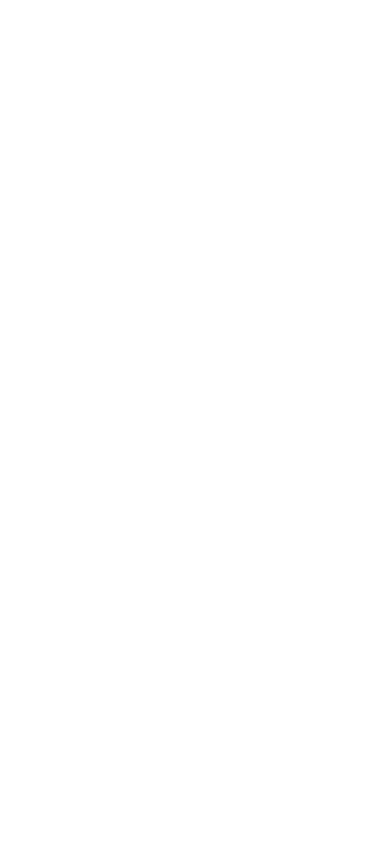
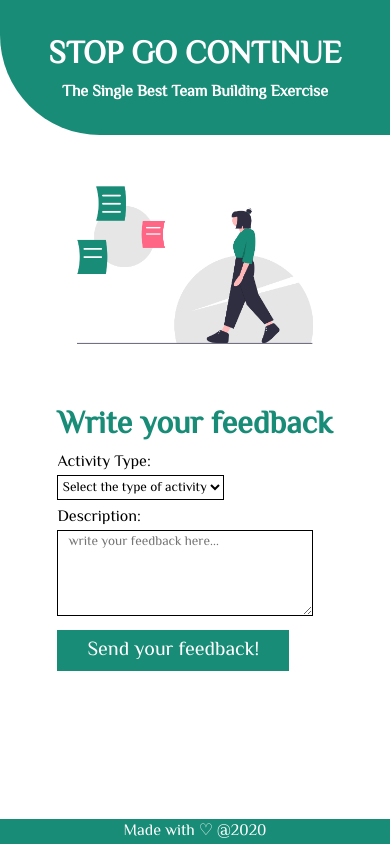
Before and after one commit to GSG-K3/stop-go-continue, a website: page public/student.html in a window 390 px wide. Drawn offline with Linux system fonts and the light colour scheme.

Commit message:
design pages #5 #6 #8 #10

```diff
--- a/public/cf.html
+++ b/public/cf.html
@@ -0,0 +1,22 @@
+<!DOCTYPE html>
+<html lang="en">
+
+<head>
+    <meta charset="UTF-8" />
+    <meta name="viewport" content="width=device-width, initial-scale=1.0" />
+    <meta http-equiv="X-UA-Compatible" content="ie=edge" />
+    <link rel="stylesheet" href="./css/styles.css" />
+    <link href="https://fonts.googleapis.com/css?family=El+Messiri&display=swap" rel="stylesheet" />
+    <title>Stop Go Continue</title>
+</head>
+
+<body>
+    <div class="title">
+        <h1>STOP GO CONTINUE</h1>
+        <h4>The Single Best Team Building Exercise</h4>
+
+
+        <footer>Made with ♡ @2020</footer>
+</body>
+
+</html>
--- /dev/null
+++ b/public/css/forms.css
@@ -0,0 +1,76 @@
+* {
+  padding: 0;
+  margin: 0;
+}
+
+.container {
+  display: flex;
+  flex-direction: column;
+  align-items: center;
+}
+
+.user_form {
+  display: flex;
+  flex-direction: column;
+  align-items: flex-start;
+  justify-content: space-evenly;
+  height: 80vh;
+}
+
+.form_title {
+  color: #188c77;
+  margin: 50px 30px 0;
+}
+
+.input_label {
+  color: white;
+  width: 100px;
+}
+
+.form_input {
+  font-size: 17px;
+  border: none;
+  border-bottom: 1px solid gray;
+  margin-left: 30px;
+  outline: none;
+}
+
+.form_list {
+  padding: 5px 20px;
+  margin-left: 30px;
+  background: white;
+  outline: none;
+}
+
+.login_button {
+  background: #188c77;
+  color: white;
+  border: none;
+  padding: 10px 90px;
+  margin: 20px 30px 0;
+  font-size: 20px;
+}
+
+.register_button {
+  background: #188c77;
+  color: white;
+  border: none;
+  padding: 10px 50px;
+  margin: 20px 30px 0;
+  font-size: 20px;
+}
+
+.back {
+  text-decoration: none;
+  color: #188c77;
+  font-size: 20px;
+}
+
+footer {
+  background: #188c77;
+  color: white;
+  position: fixed;
+  bottom: 0;
+  width: 100vw;
+  text-align: center;
+}
--- /dev/null
+++ b/public/css/styles.css
@@ -0,0 +1,111 @@
+* {
+  padding: 0;
+  margin: 0;
+  text-align: center;
+  font-family: "El Messiri", sans-serif;
+}
+
+.title {
+  background: #188c77;
+  color: white;
+  padding: 30px 0;
+  margin: 0 0 20px 0;
+  border-bottom-left-radius: 100px;
+}
+
+.container {
+  display: flex;
+  flex-direction: row-reverse;
+  justify-content: space-evenly;
+  align-items: center;
+  height: 50vh;
+  margin-top: 50px;
+}
+.buttons {
+  display: flex;
+  flex-direction: column;
+  align-items: center;
+  justify-content: center;
+  height: 26vh;
+}
+
+.container__button {
+  background: #188c77;
+  color: white;
+  border: none;
+  padding: 10px 20px;
+  margin: 10px;
+  width: 200px;
+  outline: none;
+}
+
+.container__button a {
+  color: white;
+  font-size: 20px;
+  text-decoration: none;
+}
+
+.container__img {
+  width: 400px;
+  height: 300px;
+}
+
+footer {
+  background: #188c77;
+  color: white;
+  position: fixed;
+  bottom: 0;
+  width: 100vw;
+}
+
+@media only screen and (max-width: 960px) {
+  .container {
+    flex-direction: column;
+    align-items: center;
+    justify-content: space-between;
+    height: 60vh;
+    margin-top: 30px;
+  }
+
+  .container__img {
+    width: 300px;
+    height: 200px;
+  }
+}
+
+.user_form {
+  display: flex;
+  flex-direction: column;
+  justify-content: space-between;
+  align-items: flex-start;
+}
+
+.form_title {
+  color: #188c77;
+}
+
+.form_label {
+  text-align: left;
+  margin-bottom: 5px;
+}
+.activity_list {
+  background: none;
+  outline: none;
+  border: 1px solid black;
+}
+.activity_description {
+  width: 60vw;
+  height: 10vh;
+  text-align: left;
+  outline: none;
+  border: 1px solid black;
+  padding: 0 10px;
+}
+
+.send_button {
+  background: #188c77;
+  color: white;
+  border: none;
+  padding: 5px 30px;
+  font-size: 20px;
+}
--- a/public/student.html
+++ b/public/student.html
@@ -0,0 +1,49 @@
+<!DOCTYPE html>
+<html lang="en">
+
+<head>
+    <meta charset="UTF-8" />
+    <meta name="viewport" content="width=device-width, initial-scale=1.0" />
+    <meta http-equiv="X-UA-Compatible" content="ie=edge" />
+    <link rel="stylesheet" href="./css/styles.css" />
+    <link href="https://fonts.googleapis.com/css?family=El+Messiri&display=swap" rel="stylesheet" />
+    <title>Stop Go Continue</title>
+</head>
+
+<body>
+    <div class="title">
+        <h1>STOP GO CONTINUE</h1>
+        <h4>The Single Best Team Building Exercise</h4>
+    </div>
+
+    <div class="container">
+        <img class="container__img" src="girl.png" alt="girl illustration image" />
+
+        <form class="user_form" action="/student" method="POST">
+            <h1 class="form_title">Write your feedback</h1>
+
+            <label class="form_label" for="activitytype"> Activity Type: <br>
+                <select class="activity_list" name="activitytype" required>
+                    <option value="" disabled selected>Select the type of activity</option>
+                    <option value="stop">Stop</option>
+                    <option value="go">Go</option>
+                    <option value="continue">Continue</option>
+                </select>
+            </label>
+
+
+            <label class="form_label" for="description"> Description: <br>
+                <textarea class="activity_description" name="description" placeholder="write your feedback here..."
+                    required></textarea>
+            </label>
+
+            <input class="send_button" type="submit" value="Send your feedback!" />
+
+        </form>
+        <!-- <img class="container__img" src="boy.png" alt="boy illustration image" /> -->
+    </div>
+
+    <footer>Made with ♡ @2020</footer>
+</body>
+
+</html>
```
Also changed, not shown: public/home.html (+23 -30 lines), public/login.html (added, +38 -0 lines), public/register.html (added, +43 -0 lines), public/css/home.css (deleted), public/css/student.css (deleted), public/girl.png (added).
